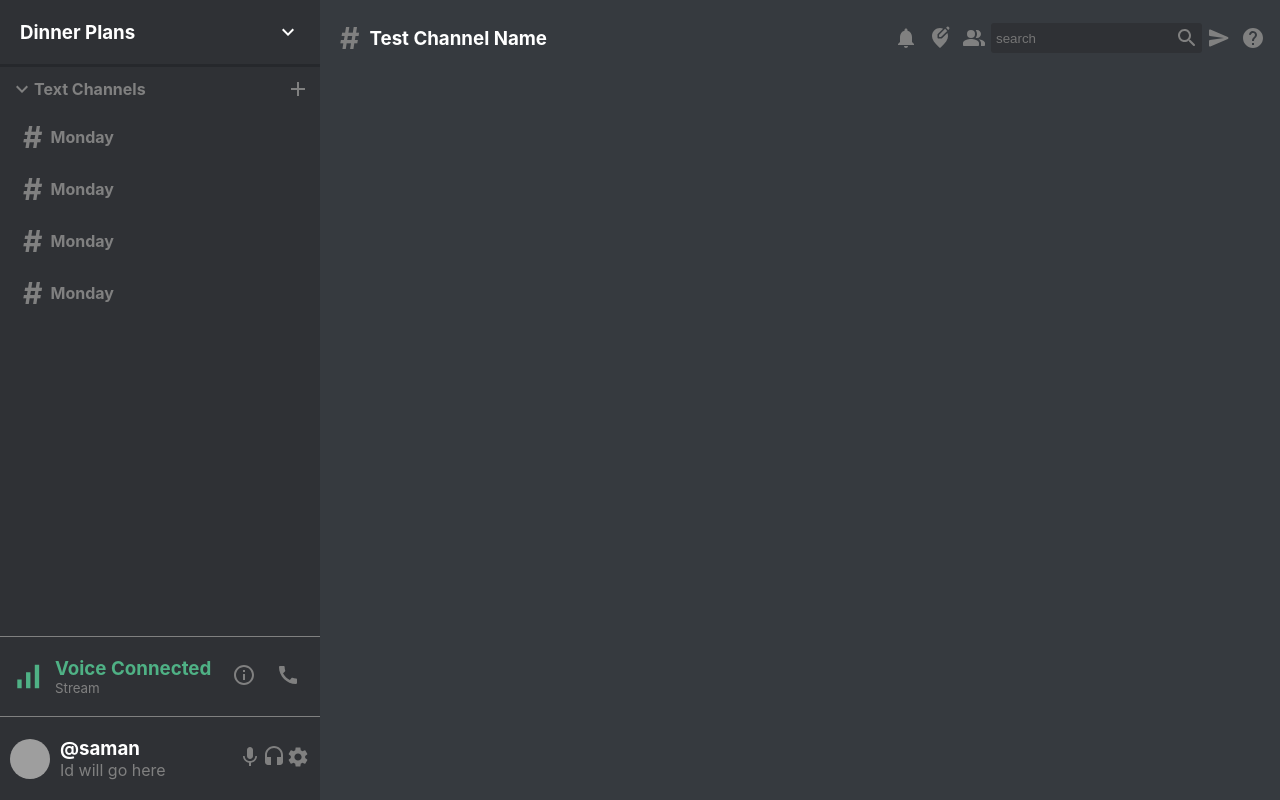
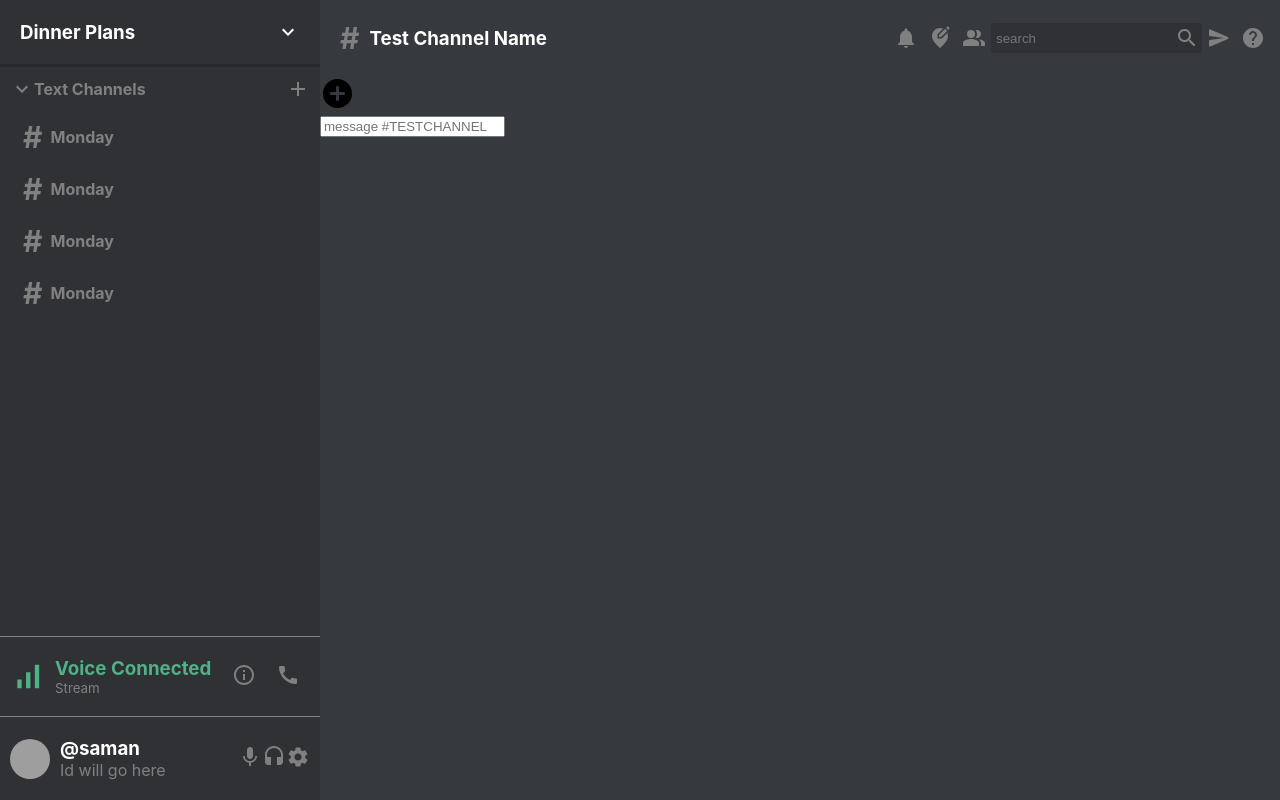
Before and after one commit to samanbatool08/discord-imessaging, a React (Create React App) app in the folder discord-app/: page / in a window 1280 px wide. Built offline with nearby package versions, Linux system fonts and the light colour scheme; grey boxes are pictures that could not be loaded.

Commit message:
message form

```diff
--- a/discord-app/src/Chat.js
+++ b/discord-app/src/Chat.js
@@ -1,12 +1,26 @@
 import React from 'react';
 import './Chat.css';
 import ChatHeader from './ChatHeader';
+import AddCircleIcon from '@material-ui/icons/AddCircle';
 
 function Chat() {
     return (
         <div className='chat'>
             <ChatHeader />
+
+            <div className='chat__messages'>
+
+            </div>
+
+            <div className='chat__input'>
+                <AddCircleIcon fontSize='large'/>
+                <form>
+                    <input placeholder={`message #TESTCHANNEL`} />
+                </form>
+            </div>
         </div>
+
+
     )
 }
 
```
